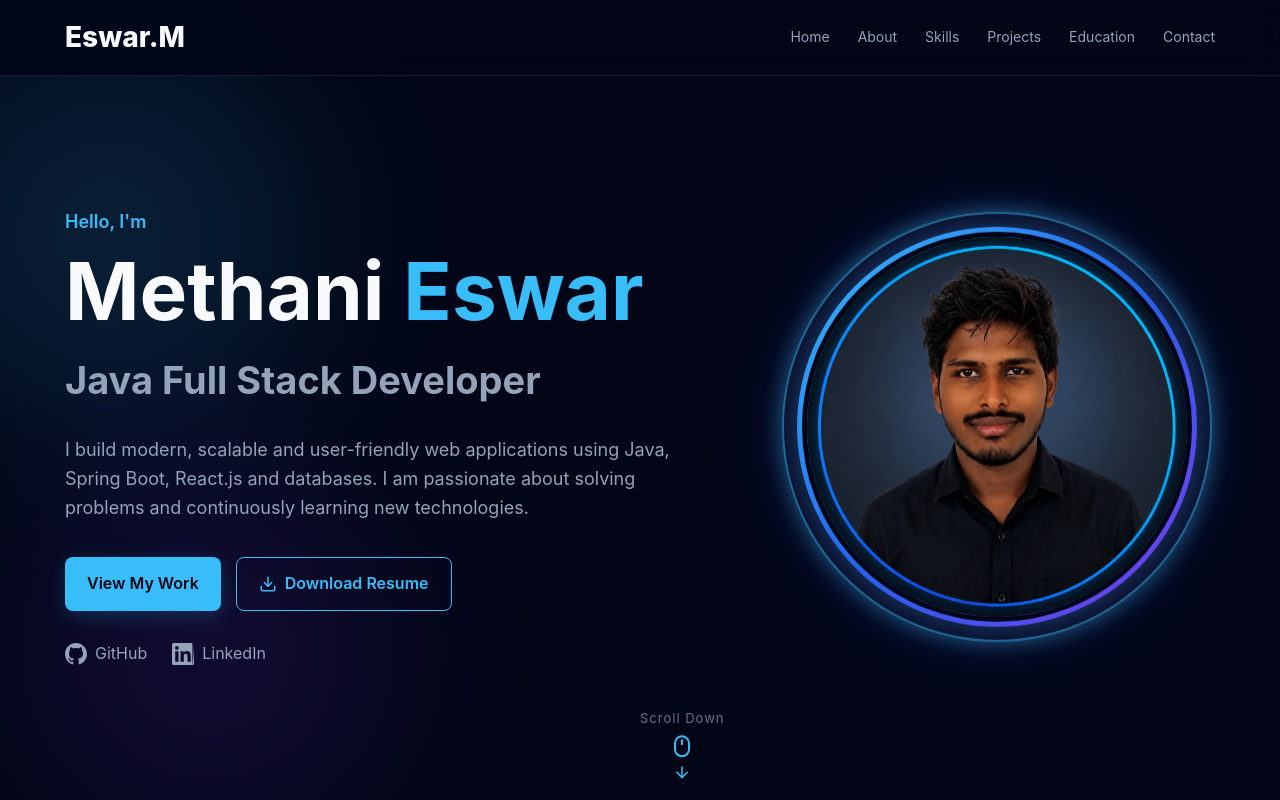
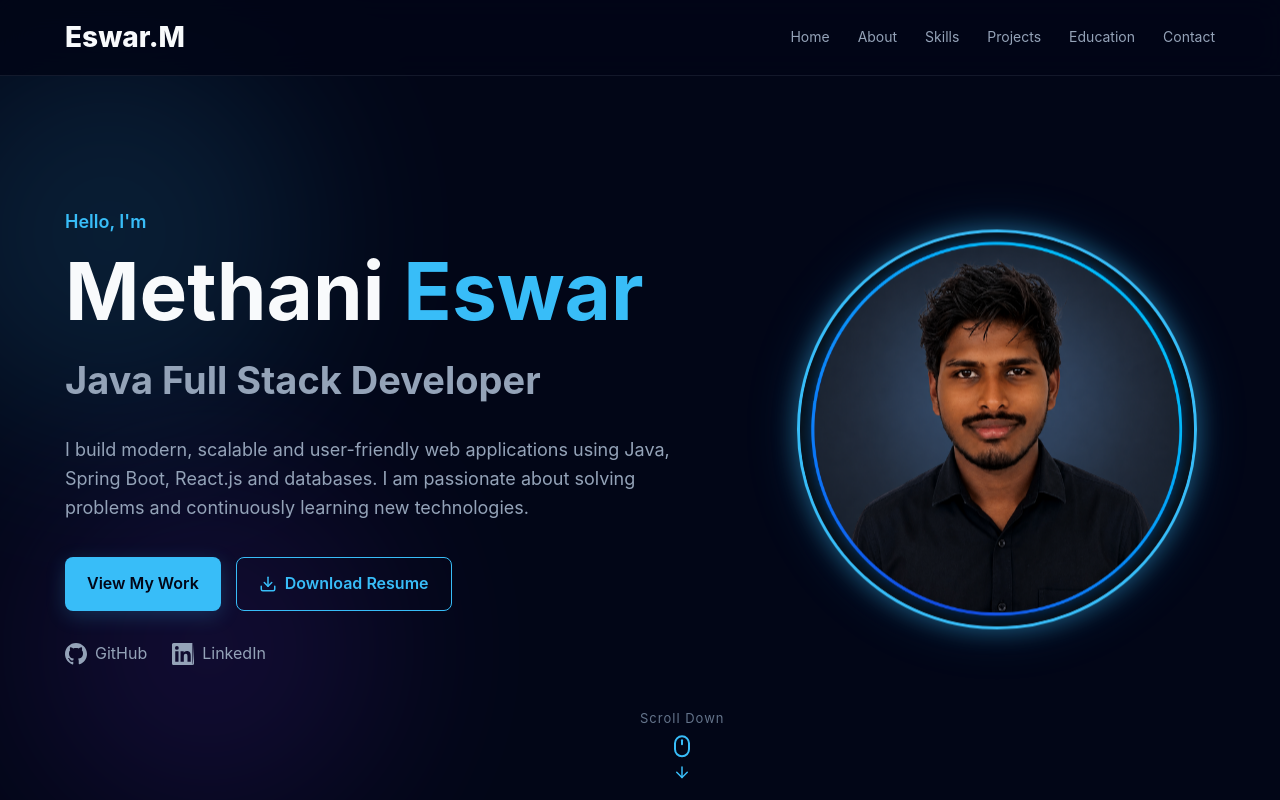
Before and after one commit to MethaniEswar/Portfolio, a React (Vite) app: page / in a window 1280 px wide. Shown: the top 800 px of the page. Built offline with nearby package versions, Linux system fonts and the light colour scheme.

Commit message:
modify profile frame

```diff
--- a/src/App.css
+++ b/src/App.css
@@ -433,96 +433,120 @@ section {
 
 
 /* =========================================================
-   PROFESSIONAL CIRCULAR PROFILE IMAGE
+   PROFESSIONAL SINGLE CIRCULAR PROFILE IMAGE
 ========================================================= */
 
 .hero-image-card {
   display: flex;
-
   justify-content: center;
   align-items: center;
-
   position: relative;
-
   z-index: 2;
 }
 
+/* ONE CIRCLE ONLY */
 .profile-image-wrapper {
   position: relative;
 
   width: 400px;
   height: 400px;
 
-  padding: 5px;
-
   display: flex;
-
   justify-content: center;
   align-items: center;
 
   border-radius: 50%;
+  overflow: hidden;
 
-  background:
-    linear-gradient(
-      135deg,
-      #38bdf8,
-      #2563eb,
-      #7c3aed
-    );
+  /* Single blue circular border */
+  border: 3px solid #38bdf8;
 
+  background: #0f172a;
+
+  /* Soft professional glow */
   box-shadow:
-    0 0 35px rgba(56, 189, 248, 0.35),
-    0 0 90px rgba(124, 58, 237, 0.18);
+    0 0 25px rgba(56, 189, 248, 0.45),
+    0 0 55px rgba(56, 189, 248, 0.15);
 
   transition:
     transform 0.4s ease,
     box-shadow 0.4s ease;
+
+  animation: profileFloat 4s ease-in-out infinite;
 }
 
-.profile-image-wrapper:hover {
-  transform: scale(1.03);
-
-  box-shadow:
-    0 0 45px rgba(56, 189, 248, 0.5),
-    0 0 110px rgba(124, 58, 237, 0.25);
-}
-
+/* Profile image */
 .profile-image {
   width: 100%;
   height: 100%;
 
   object-fit: cover;
-
   border-radius: 50%;
 
   display: block;
 
-  border: 5px solid var(--background);
+  /* NO additional border */
+  border: none;
 
   transition: transform 0.4s ease;
+}
+
+/* Hover effect */
+.profile-image-wrapper:hover {
+  transform: scale(1.03);
+
+  box-shadow:
+    0 0 35px rgba(56, 189, 248, 0.6),
+    0 0 70px rgba(56, 189, 248, 0.2);
 }
 
 .profile-image-wrapper:hover .profile-image {
   transform: scale(1.02);
 }
 
-.image-glow {
-  position: absolute;
 
-  inset: -15px;
+/* =========================================================
+   SLOW FLOATING ANIMATION
+========================================================= */
 
-  border-radius: 50%;
+@keyframes profileFloat {
+  0%,
+  100% {
+    transform: translateY(0);
+  }
 
-  border: 2px solid rgba(56, 189, 248, 0.5);
-
-  box-shadow:
-    0 0 20px rgba(56, 189, 248, 0.3),
-    0 0 50px rgba(56, 189, 248, 0.15);
-
-  pointer-events: none;
+  50% {
+    transform: translateY(-10px);
+  }
 }
 
 
+/* =========================================================
+   REMOVE EXTRA CIRCLE
+========================================================= */
+
+.image-glow {
+  display: none;
+}
+
+
+/* =========================================================
+   MOBILE
+========================================================= */
+
+@media (max-width: 900px) {
+  .profile-image-wrapper {
+    width: 300px;
+    height: 300px;
+  }
+}
+
+@media (max-width: 500px) {
+  .profile-image-wrapper {
+    width: 240px;
+    height: 240px;
+  }
+}
 /* =========================================================
    SCROLL DOWN
 ========================================================= */
```
